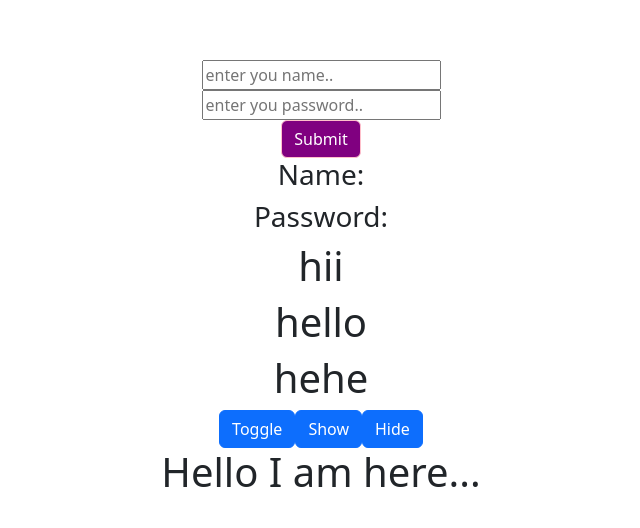
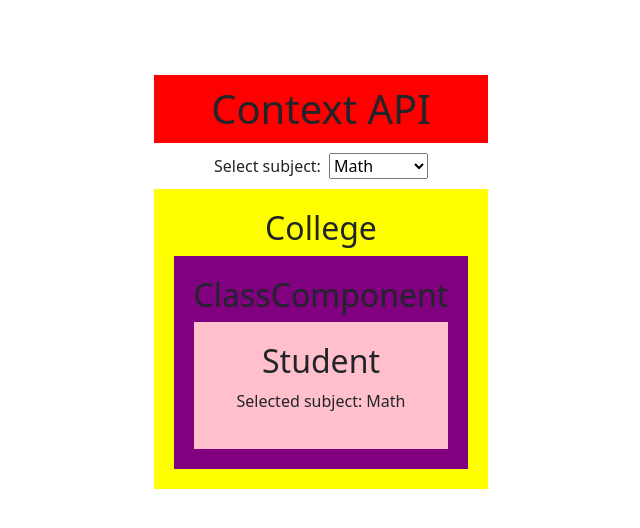
Before and after one commit to tushartyagi9/learning-react, a React (Vite) app: page / in a window 1280 px wide. Shown: the part 118-646 px from the top of the page, without its empty margins (319-959 px from the left). Built offline with nearby package versions, Linux system fonts and the light colour scheme.

Commit message:
context-api

```diff
--- a/src/App.jsx
+++ b/src/App.jsx
@@ -28,6 +28,7 @@ import ArrayState from './ArrayState'
 import UseActionHook from './UseActionHook'
 import Fragmentt from './Fragmentt'
 import CustomHook from './CustomHook'
+import ContextApi from './ContextApi'
 
 
 function App() {
@@ -67,9 +68,10 @@ function App() {
       <ArrayState/>
       <br/>
       <hr/> */}
-      <UseActionHook/>
-      <Fragmentt/>
-      <CustomHook/>
+    {/* <UseActionHook/>
+    <Fragmentt/>
+    <CustomHook/> */}
+      <ContextApi/>
     </>
   )
 }
--- /dev/null
+++ b/src/ClassComponent.jsx
@@ -0,0 +1,12 @@
+import Student from "./Student"
+
+function ClassComponent(){
+    return (
+        <div style={{ backgroundColor: "purple", padding: 20 }}>
+            <h2>ClassComponent</h2>
+            <Student />
+        </div>
+    )
+}
+
+export default ClassComponent
--- /dev/null
+++ b/src/College.jsx
@@ -0,0 +1,12 @@
+import ClassComponent from "./ClassComponent"
+
+function College(){
+    return (
+        <div style={{ backgroundColor: "yellow", padding: 20 }}>
+            <h2>College</h2>
+            <ClassComponent />
+        </div>
+    )
+}
+
+export default College
--- /dev/null
+++ b/src/ContextApi.jsx
@@ -0,0 +1,30 @@
+import { createContext, useState } from "react"
+import College from "./College"
+
+export const SubjectContext = createContext()
+
+function ContextApi(){
+    const subjects = ["Math", "Physics", "Chemistry", "Biology"]
+    const [subject, setSubject] = useState(subjects[0])
+
+    return (
+        <SubjectContext.Provider value={{ subject, setSubject, subjects }}>
+            <h1 style={{ backgroundColor: "red", padding: 10 }}>
+                Context API
+            </h1>
+
+            <div style={{ margin: 10 }}>
+                <label style={{ marginRight: 8 }}>Select subject:</label>
+                <select value={subject} onChange={(e) => setSubject(e.target.value)}>
+                    {subjects.map((s) => (
+                        <option key={s} value={s}>{s}</option>
+                    ))}
+                </select>
+            </div>
+
+            <College />
+        </SubjectContext.Provider>
+    )
+}
+
+export default ContextApi
--- /dev/null
+++ b/src/Student.jsx
@@ -0,0 +1,14 @@
+import { useContext } from "react"
+import { SubjectContext } from "./ContextApi"
+
+function Student(){
+    const { subject } = useContext(SubjectContext)
+    return (
+        <div style={{ backgroundColor: "pink", padding: 20 }}>
+            <h2>Student</h2>
+            <p>Selected subject: {subject}</p>
+        </div>
+    )
+}
+
+export default Student
--- /dev/null
+++ b/src/Subject.jsx
@@ -0,0 +1,6 @@
+function Subject(){
+    return <>
+    </>
+}
+
+export default Subject
```
